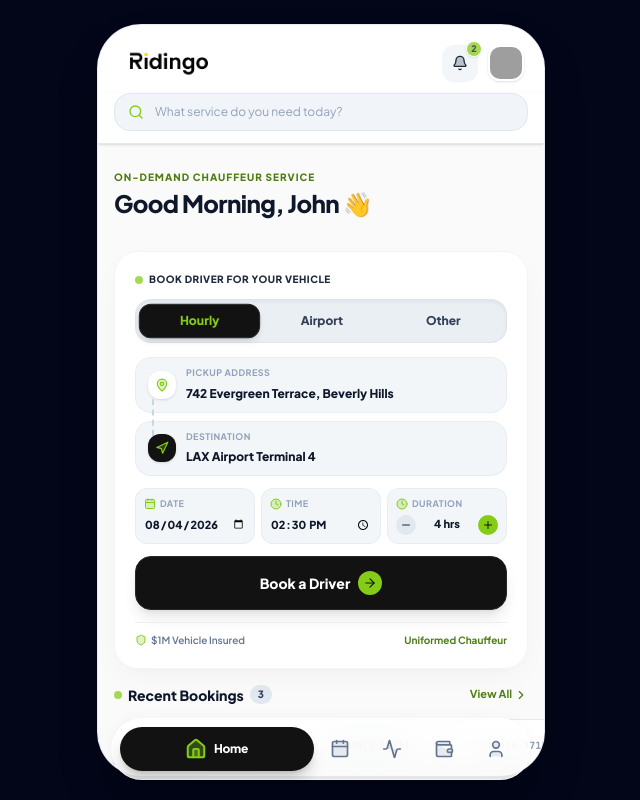
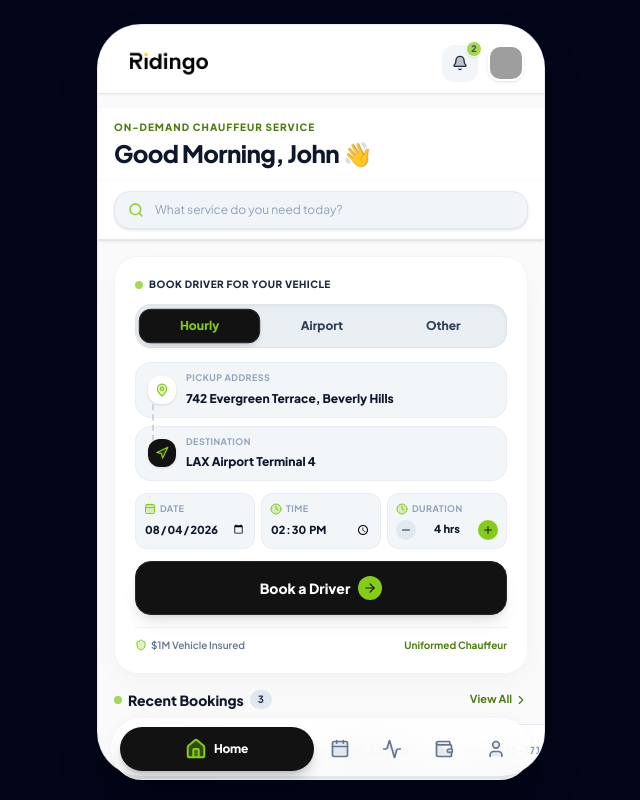
Before and after one commit to ANURAGKM4588/Ridingo-Mobile-App, a React (Vite) app: page / in a window 1280 px wide. Shown: the whole page, without its empty margins (319-959 px from the left). Built offline with nearby package versions, Linux system fonts and the light colour scheme; grey boxes are pictures that could not be loaded.

Commit message:
Fix: greeting scrolls, search bar sticks flush under header with zero gap — correct order Header > Greeting > Search

```diff
--- a/src/App.tsx
+++ b/src/App.tsx
@@ -1,5 +1,5 @@
 import React, { useState } from 'react';
-import { ChevronLeft, Bell, X, Search } from 'lucide-react';
+import { ChevronLeft, Bell, X } from 'lucide-react';
 import type { TabType, ServiceItem, VehicleOption, Booking, DriverProfile } from './types';
 import { MOCK_SERVICES, MOCK_VEHICLES, MOCK_BOOKINGS, MOCK_NOTIFICATIONS } from './data/mockData';
 
@@ -35,7 +35,6 @@ export function App() {
   const [bookings, setBookings] = useState<Booking[]>(MOCK_BOOKINGS);
   const [activeBooking, setActiveBooking] = useState<Booking | null>(MOCK_BOOKINGS[0]);
   const [notifications, setNotifications] = useState(MOCK_NOTIFICATIONS);
-  const [searchQuery, setSearchQuery] = useState('');
 
   // View / Modal Flags
   const [isBookingFlowOpen, setIsBookingFlowOpen] = useState<boolean>(false);
@@ -88,37 +87,14 @@ export function App() {
     <div className="min-h-screen h-screen w-full bg-slate-900 md:bg-slate-950 flex items-center justify-center selection:bg-[#84CC16] overflow-hidden p-0 md:p-3">
       {/* Sleek Mobile App Container for All Mobile Devices, iPhone Notch, iPads & Desktop */}
       <div className="w-full max-w-md h-full md:h-[94vh] max-h-screen md:rounded-[44px] bg-[#FAFAFA] flex flex-col relative shadow-2xl border-x md:border border-slate-200/80 overflow-hidden">
-        {/* ═══ UNIFIED STICKY TOP BAR ═══
-             HeaderBar + Search Bar live in one solid white parent.
-             Zero gap, zero transparency, one stacking context. */}
-        {!isReviewOpen && !isInvoiceOpen && !isConfirmationOpen && !isPaymentSettingsOpen && !isSupportChatOpen && !isLanguageSettingsOpen && (
-          <div className="flex-shrink-0 sticky top-0 z-50 bg-white">
-            {/* RIDINGO Header — no border-b here, unified block has it at bottom */}
+        {/* Global Header Bar */}
+        {activeTab === 'home' && !isReviewOpen && !isInvoiceOpen && !isConfirmationOpen && !isPaymentSettingsOpen && !isSupportChatOpen && !isLanguageSettingsOpen && (
           <HeaderBar
             userName="Alexander Vance"
             unreadNotificationsCount={unreadCount}
             onOpenNotifications={() => setIsNotificationsOpen(true)}
             onOpenProfile={() => setActiveTab('profile')}
           />
-
-            {/* Search Bar — only on home tab, directly below header with NO gap */}
-            {activeTab === 'home' && (
-              <div className="px-4 pb-3 bg-white border-b border-slate-200 shadow-sm">
-                <div className="relative w-full">
-                  <div className="absolute inset-y-0 left-3.5 flex items-center pointer-events-none">
-                    <Search className="w-4 h-4 text-[#84CC16]" />
-                  </div>
-                  <input
-                    type="text"
-                    value={searchQuery}
-                    onChange={(e) => setSearchQuery(e.target.value)}
-                    placeholder="What service do you need today?"
-                    className="w-full pl-10 pr-4 py-2.5 rounded-2xl bg-slate-100 border border-slate-200 text-slate-900 font-bold placeholder:text-slate-400 placeholder:font-normal focus:outline-none focus:ring-2 focus:ring-[#84CC16] transition-all text-xs"
-                  />
-                </div>
-              </div>
-            )}
-          </div>
         )}
 
         {/* Main Content Area based on Active Tab or Views */}
--- a/src/components/HeaderBar.tsx
+++ b/src/components/HeaderBar.tsx
@@ -18,7 +18,7 @@ export const HeaderBar: React.FC<HeaderBarProps> = ({
   onOpenProfile
 }) => {
   return (
-    <div className="w-full px-4 sm:px-5 pt-[max(env(safe-area-inset-top),1.25rem)] pb-3 bg-white">
+    <header className="shrink-0 sticky top-0 z-50 w-full px-4 sm:px-5 pt-[max(env(safe-area-inset-top),1.25rem)] pb-3 bg-white border-b border-slate-200 shadow-xs">
       <div className="flex items-center justify-between gap-3 max-w-md mx-auto">
         {/* RIDINGO Brand Logo */}
         <div className="flex items-center">
@@ -58,6 +58,6 @@ export const HeaderBar: React.FC<HeaderBarProps> = ({
           </button>
         </div>
       </div>
-    </div>
+    </header>
   );
 };
--- a/src/views/HomeView.tsx
+++ b/src/views/HomeView.tsx
@@ -1,5 +1,5 @@
-import React from 'react';
-import { Star, MapPin, RotateCcw, ChevronRight } from 'lucide-react';
+import React, { useState } from 'react';
+import { Search, Star, MapPin, RotateCcw, ChevronRight } from 'lucide-react';
 import { Booking, ServiceItem, VehicleOption } from '../types';
 import { MOCK_BOOKINGS, MOCK_VEHICLES, PROMOTIONS, FEATURED_DRIVER } from '../data/mockData';
 import { QuickBookingWidget } from '../components/QuickBookingWidget';
@@ -21,7 +21,6 @@ interface HomeViewProps {
   onRepeatBooking?: (booking: Booking) => void;
   currentLanguage?: LanguageCode;
   currentRegion?: RegionCode;
-  searchQuery?: string;
 }
 
 export const HomeView: React.FC<HomeViewProps> = ({
@@ -35,15 +34,23 @@ export const HomeView: React.FC<HomeViewProps> = ({
   onRepeatBooking,
   currentLanguage = 'en-us',
   currentRegion = 'in',
-  searchQuery = '',
 }) => {
   const t = TRANSLATIONS[currentLanguage] || TRANSLATIONS['en-us'];
+  const [searchQuery, setSearchQuery] = useState('');
   const recentBookingList = (recentBookings && recentBookings.length > 0) ? recentBookings : MOCK_BOOKINGS;
 
   return (
-    <div className="w-full space-y-4 animate-fade-in pb-4">
-      {/* Greeting — scrolls with page content, no sticky */}
-      <div className="-mx-4 px-4 pt-3 pb-4 bg-[#FAFAFA]">
+    <div className="w-full animate-fade-in pb-4">
+
+      {/* ── GREETING + SEARCH BLOCK ──────────────────────────────────
+          These two are siblings inside a single bg-white wrapper.
+          Zero space-y gap between them → zero bleed window.
+          Greeting scrolls away. Search bar then sticks at top-0
+          (flush against the HeaderBar, same bg-white, no gap).
+      ─────────────────────────────────────────────────────────────── */}
+      <div className="bg-white -mx-4 px-0">
+        {/* Greeting — scrolls with page */}
+        <div className="px-4 pt-3 pb-3">
           <span className="text-[10px] font-extrabold uppercase tracking-widest text-[#4D7C0F] block">
             {t.onDemandSubtitle}
           </span>
@@ -52,6 +59,25 @@ export const HomeView: React.FC<HomeViewProps> = ({
           </h1>
         </div>
 
+        {/* Search Bar — sticky top-0, sticks flush under header with no gap */}
+        <div className="sticky top-0 z-40 bg-white px-4 py-2.5 border-b border-slate-200 shadow-sm">
+          <div className="relative w-full">
+            <div className="absolute inset-y-0 left-3.5 flex items-center pointer-events-none">
+              <Search className="w-4 h-4 text-[#84CC16]" />
+            </div>
+            <input
+              type="text"
+              value={searchQuery}
+              onChange={(e) => setSearchQuery(e.target.value)}
+              placeholder={t.searchPlaceholder}
+              className="w-full pl-10 pr-4 py-2.5 rounded-2xl bg-slate-100 border border-slate-200 text-slate-900 font-bold placeholder:text-slate-400 placeholder:font-normal shadow-sm focus:outline-none focus:ring-2 focus:ring-[#84CC16] transition-all text-xs"
+            />
+          </div>
+        </div>
+      </div>
+
+      {/* ── SCROLLABLE CONTENT ─── space-y-4 applied only here */}
+      <div className="space-y-4 pt-4">
         {/* Quick Booking Floating Widget */}
         <QuickBookingWidget
           onStartBooking={onStartBooking}
@@ -134,8 +160,6 @@ export const HomeView: React.FC<HomeViewProps> = ({
           </div>
         )}
 
-
-
         {/* Spotlight Master Chauffeur */}
         <div className="glass-card rounded-3xl p-4 border border-slate-200 bg-gradient-to-r from-slate-900 via-zinc-900 to-[#121212] text-white shadow-xl relative overflow-hidden group">
           <div className="flex items-center justify-between mb-2.5">
@@ -182,5 +206,6 @@ export const HomeView: React.FC<HomeViewProps> = ({
         {/* Brand Customer Reviews */}
         <BrandReviews />
       </div>
+    </div>
   );
 };
```
Lines whose indentation alone changed are shown as unchanged.
